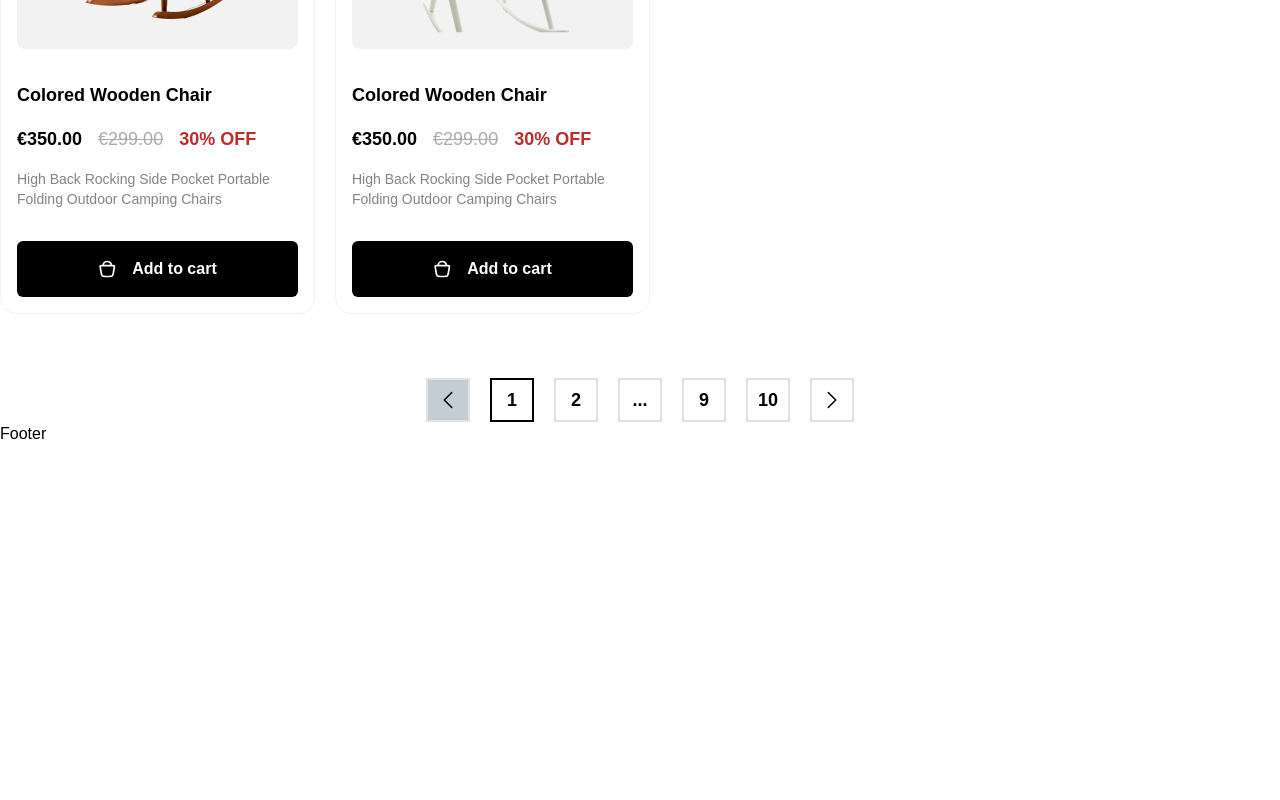
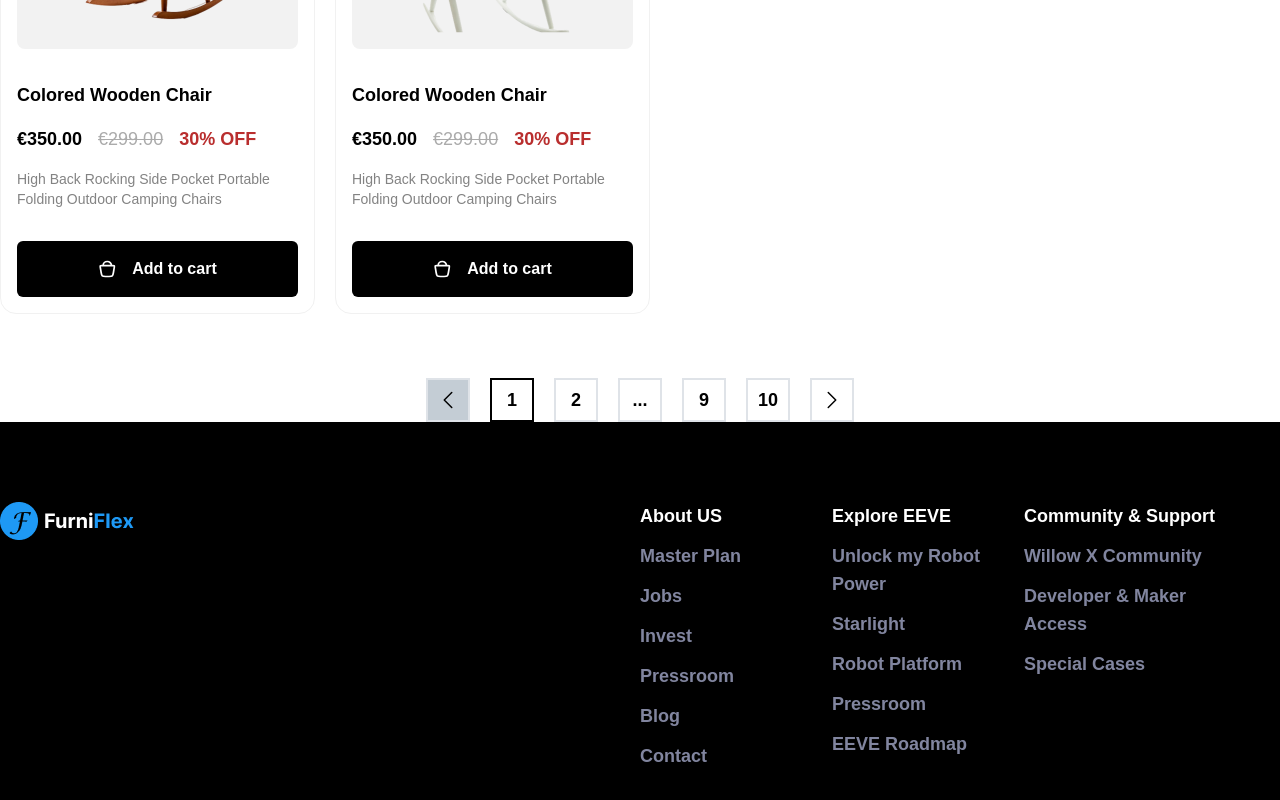
Before and after one commit to rayan2228/e-commerceibos, a React (Vite) app: page / in a window 1280 px wide. Shown: the part 3568-4368 px from the top of the page. Before the commit the page ends 4014 px from the top, so only its background shows below. Built offline with nearby package versions, Linux system fonts and the light colour scheme; data requests are answered from the project's data file.

Commit message:
footer half done

```diff
--- a/src/components/sections/Footer.jsx
+++ b/src/components/sections/Footer.jsx
@@ -1,9 +1,64 @@
-
+import Container from "../ui/Container";
+import Flex from "../ui/Flex";
+import Image from "../ui/Image";
+import List from "../ui/List";
+let aboutLinks = [
+  "Master Plan",
+  "Jobs",
+  "Invest",
+  "Pressroom",
+  "Blog",
+  "Contact",
+];
+let exploreLinks = [
+  "Unlock my Robot Power",
+  "Starlight",
+  "Robot Platform",
+  "Pressroom",
+  "EEVE Roadmap",
+];
+let communityLinks = [
+  "Willow X Community",
+  "Developer & Maker Access",
+  "Special Cases",
+];
 
 const Footer = () => {
   return (
-    <div>Footer</div>
-  )
-}
+    <footer className="pt-20 pb-8 bg-black">
+      <Container>
+        <Flex >
+          <div className="w-1/2">
+            <Image src={"/logoFooter.png"} />
+          </div>
+          <div className="text-lg font-semibold w-[15%]">
+            <h2 className="mb-3 text-white">About US</h2>
+            <List className={"text-[#81859F] flex flex-col gap-3"}>
+              {aboutLinks.map((value, index) => (
+                <li key={index}>{value}</li>
+              ))}
+            </List>
+          </div>
+          <div className="text-lg font-semibold w-[15%]">
+            <h2 className="mb-3 text-white">Explore EEVE</h2>
+            <List className={"text-[#81859F] flex flex-col gap-3"}>
+              {exploreLinks.map((value, index) => (
+                <li key={index}>{value}</li>
+              ))}
+            </List>
+          </div>
+          <div className="text-lg font-semibold w-[15%]">
+            <h2 className="mb-3 text-white">Community & Support</h2>
+            <List className={"text-[#81859F] flex flex-col gap-3"}>
+              {communityLinks.map((value, index) => (
+                <li key={index}>{value}</li>
+              ))}
+            </List>
+          </div>
+        </Flex>
+      </Container>
+    </footer>
+  );
+};
 
-export default Footer
+export default Footer;
```
Also changed, not shown: public/logoFooter.png (added).
